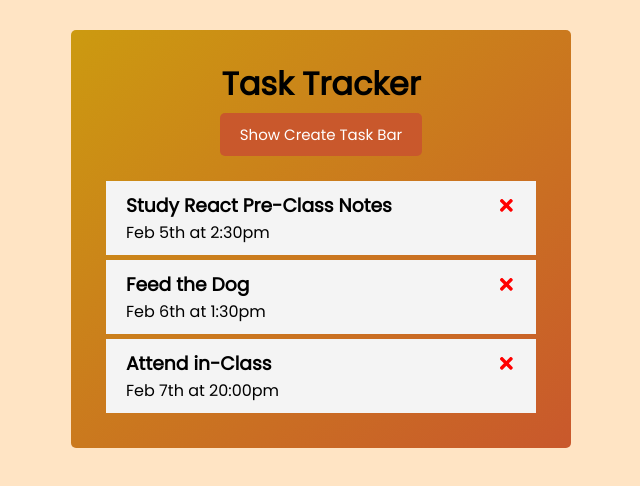
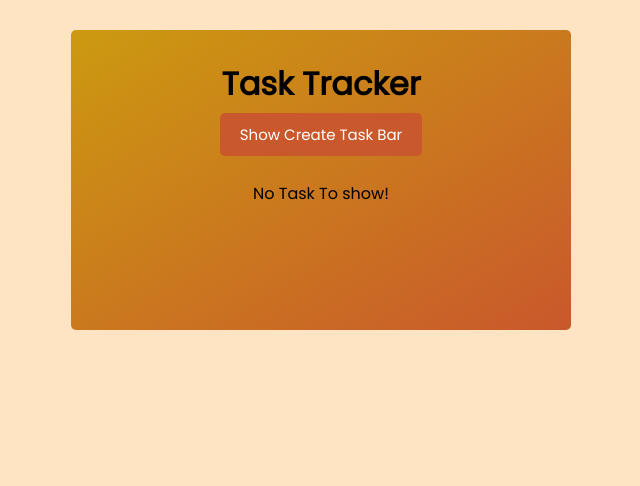
Before and after one commit to E-Ozdemir/Task-Tracker, a React (Create React App) app: page / in a window 1280 px wide. Shown: the top 486 px of the page, without its empty margins (319-959 px from the left). Built offline with nearby package versions, Linux system fonts and the light colour scheme.

Commit message:
save local storage function added

```diff
--- a/src/App.js
+++ b/src/App.js
@@ -1,14 +1,23 @@
 import "./App.css";
 import Header from "./components/Header";
+import { useEffect } from "react";
 
 import {useState} from 'react'
-import { initialState } from './store/initialState';
+// import { initialState } from './store/initialState';
 import TaskList from "./components/TaskList";
 import CreateTask from "./components/CreateTask";
 
 function App() {
-  const [tasks, setTasks] = useState(initialState);
+  const [tasks, setTasks] = useState(()=>{
+    const localData = localStorage.getItem('tasks');
+    return localData ? JSON.parse(localData) : []
+  });
   const [isTaskBarShowed, setIsTaskBarShowed] = useState(false);
+
+  useEffect(() => {
+    localStorage.setItem('tasks',JSON.stringify(tasks))
+  },[tasks]);
+
 
   //create task
   const onCreate= (task)=>{
```
